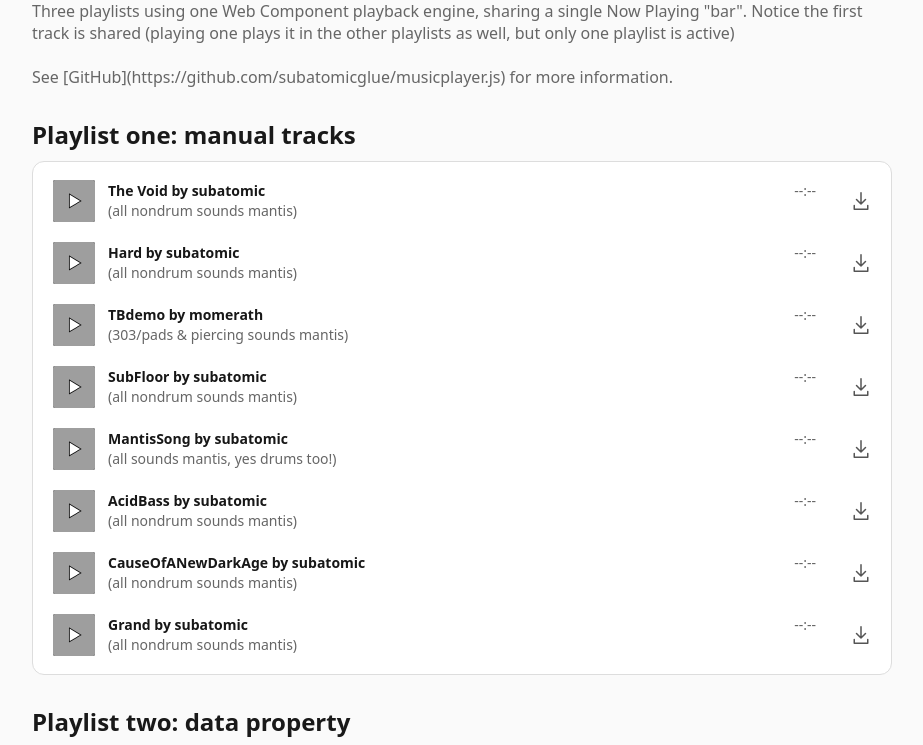
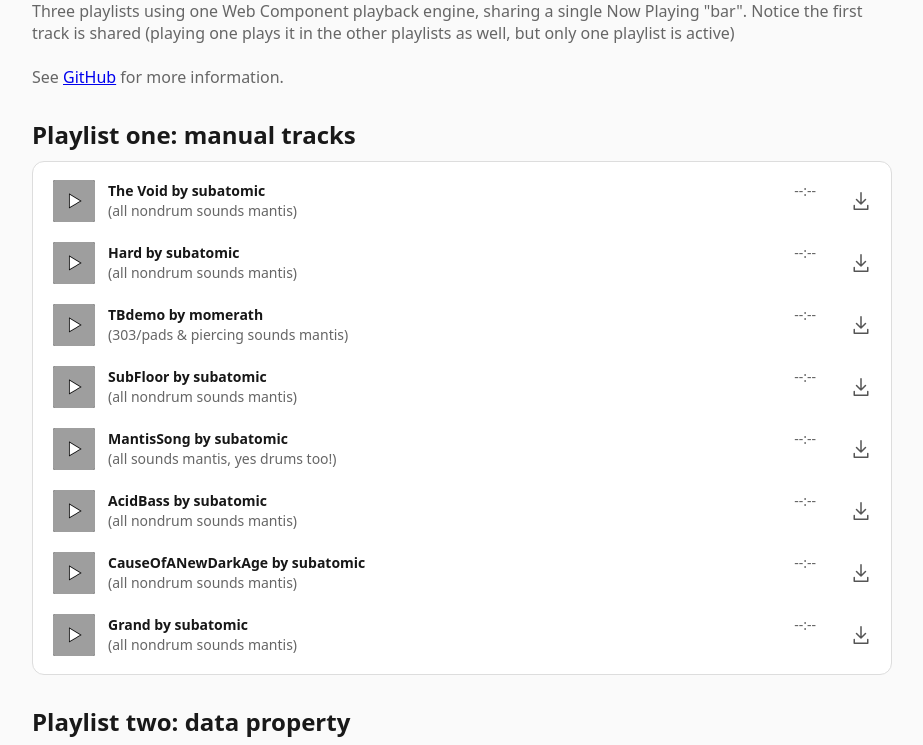
Before and after one commit to subatomicglue/musicplayer.js, a website: page index.html in a window 1280 px wide. Shown: the part 87-832 px from the top of the page, without its empty margins (178-1101 px from the left). Drawn offline with Linux system fonts and the light colour scheme.

Commit message:
html url

```diff
--- a/index.html
+++ b/index.html
@@ -55,7 +55,7 @@
         Notice the first track is shared (playing one plays it in the other playlists as well, but only one playlist is active)
         <br>
         <BR>
-        See [GitHub](https://github.com/subatomicglue/musicplayer.js) for more information.
+        See <a href="https://github.com/subatomicglue/musicplayer.js">GitHub</a> for more information.
       </p>
 
       <h2>Playlist one: manual tracks</h2>
```
